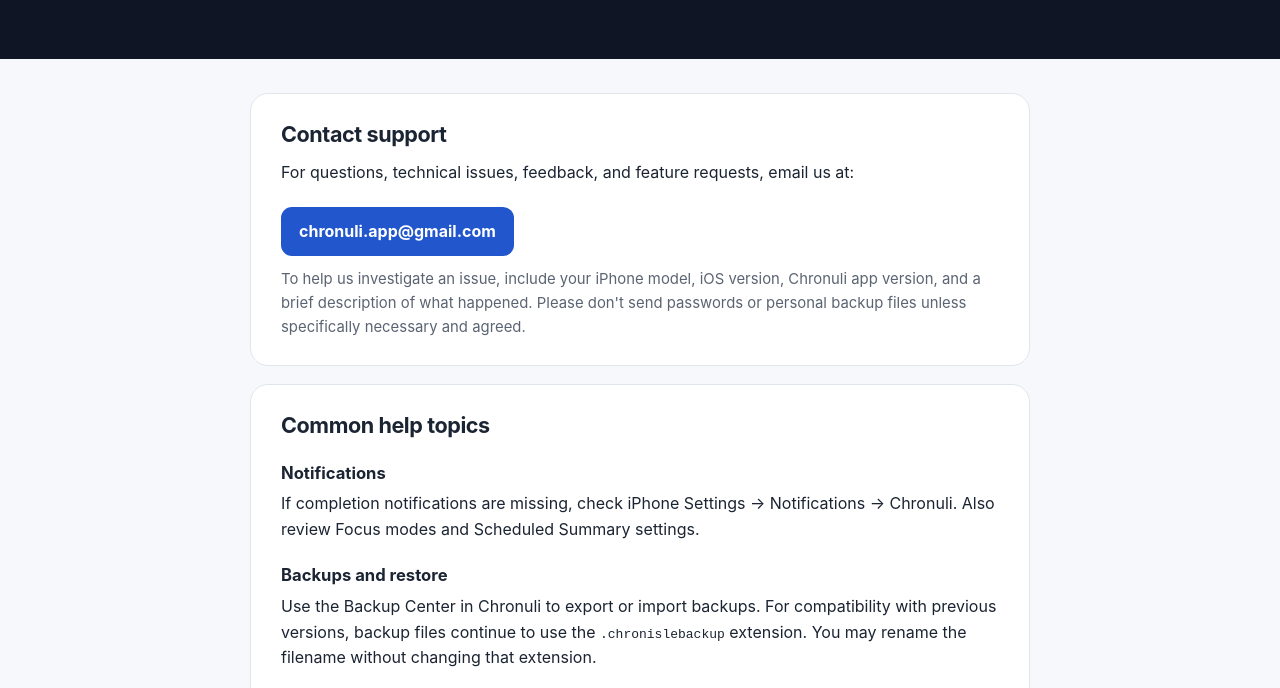
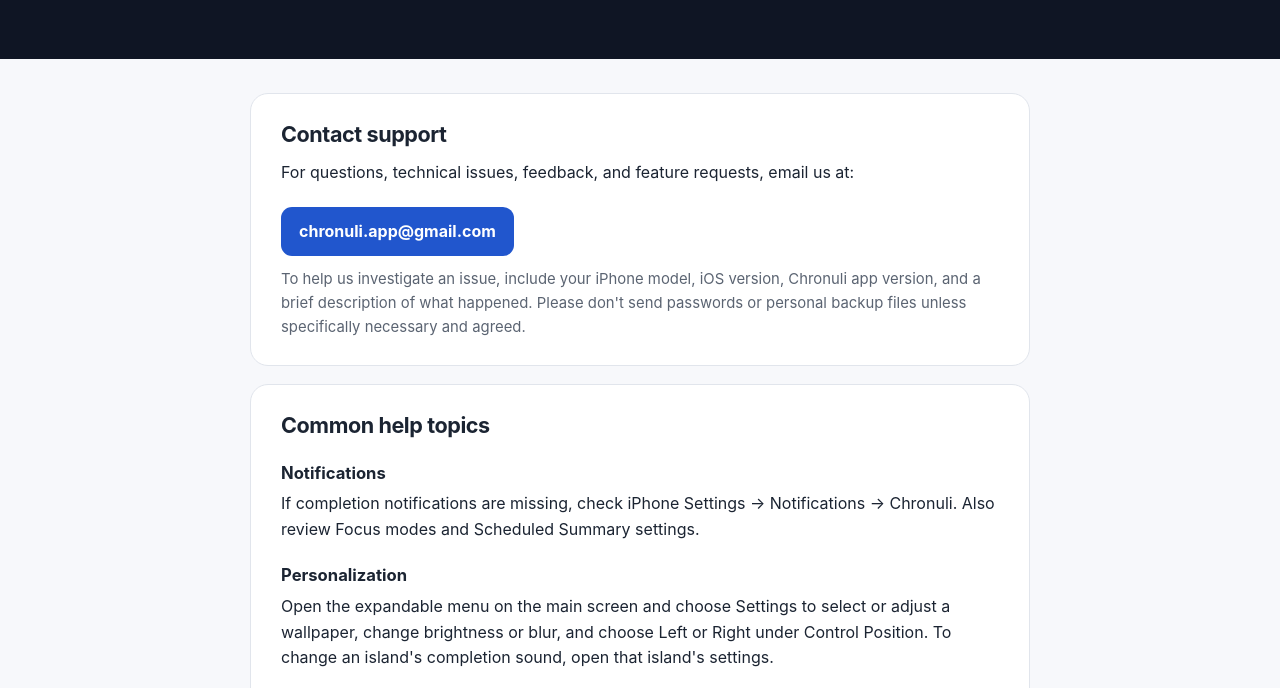
Before and after one commit to Chronisle/chronisle-privacy, a plain HTML site: page support.html in a window 1280 px wide. Shown: the part 234-922 px from the top of the page. Drawn offline with Linux system fonts and the light colour scheme.

Commit message:
docs: cover wallpaper and control position in Chronuli support

```diff
--- a/support.html
+++ b/support.html
@@ -49,6 +49,8 @@
       <h2 id="topics-title">Common help topics</h2>
       <h3>Notifications</h3>
       <p>If completion notifications are missing, check iPhone Settings → Notifications → Chronuli. Also review Focus modes and Scheduled Summary settings.</p>
+      <h3>Personalization</h3>
+      <p>Open the expandable menu on the main screen and choose Settings to select or adjust a wallpaper, change brightness or blur, and choose Left or Right under Control Position. To change an island's completion sound, open that island's settings.</p>
       <h3>Backups and restore</h3>
       <p>Use the Backup Center in Chronuli to export or import backups. For compatibility with previous versions, backup files continue to use the <code>.chronislebackup</code> extension. You may rename the filename without changing that extension.</p>
       <h3>Widgets and Live Activities</h3>
```
